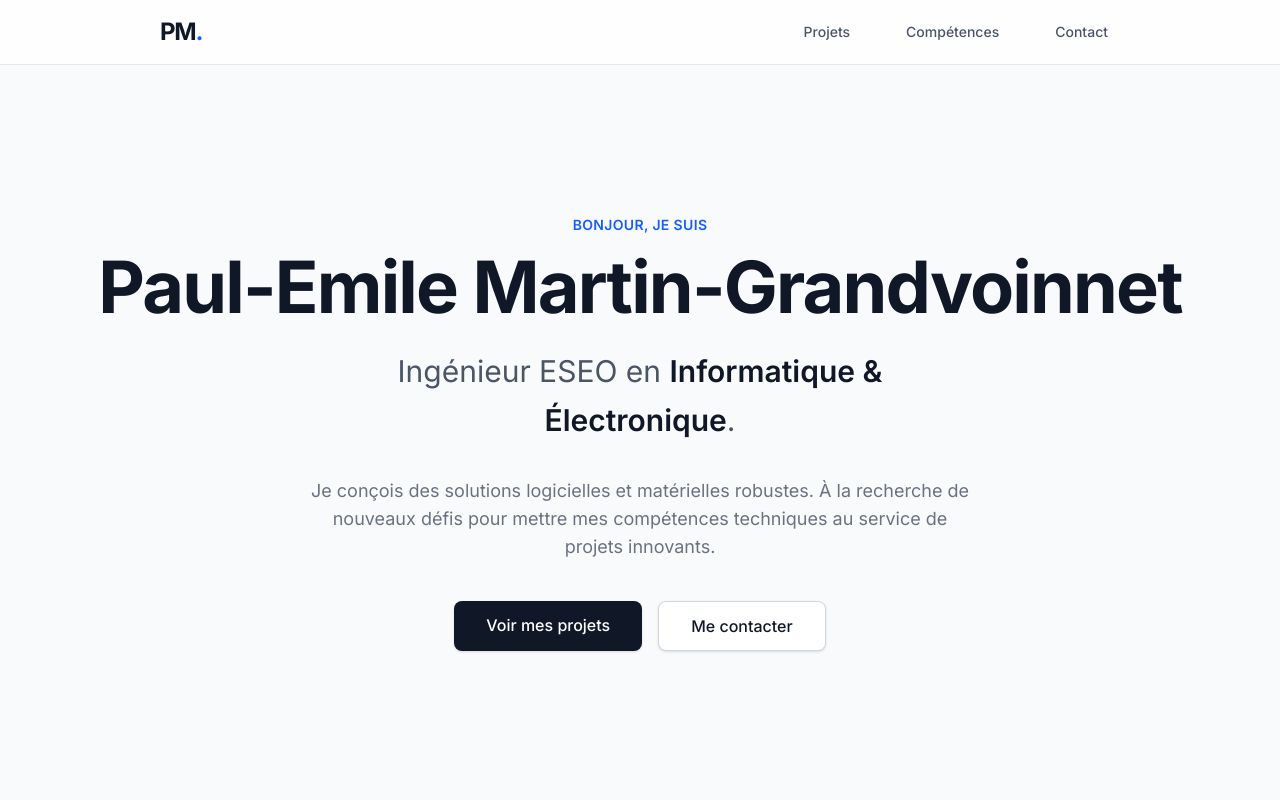
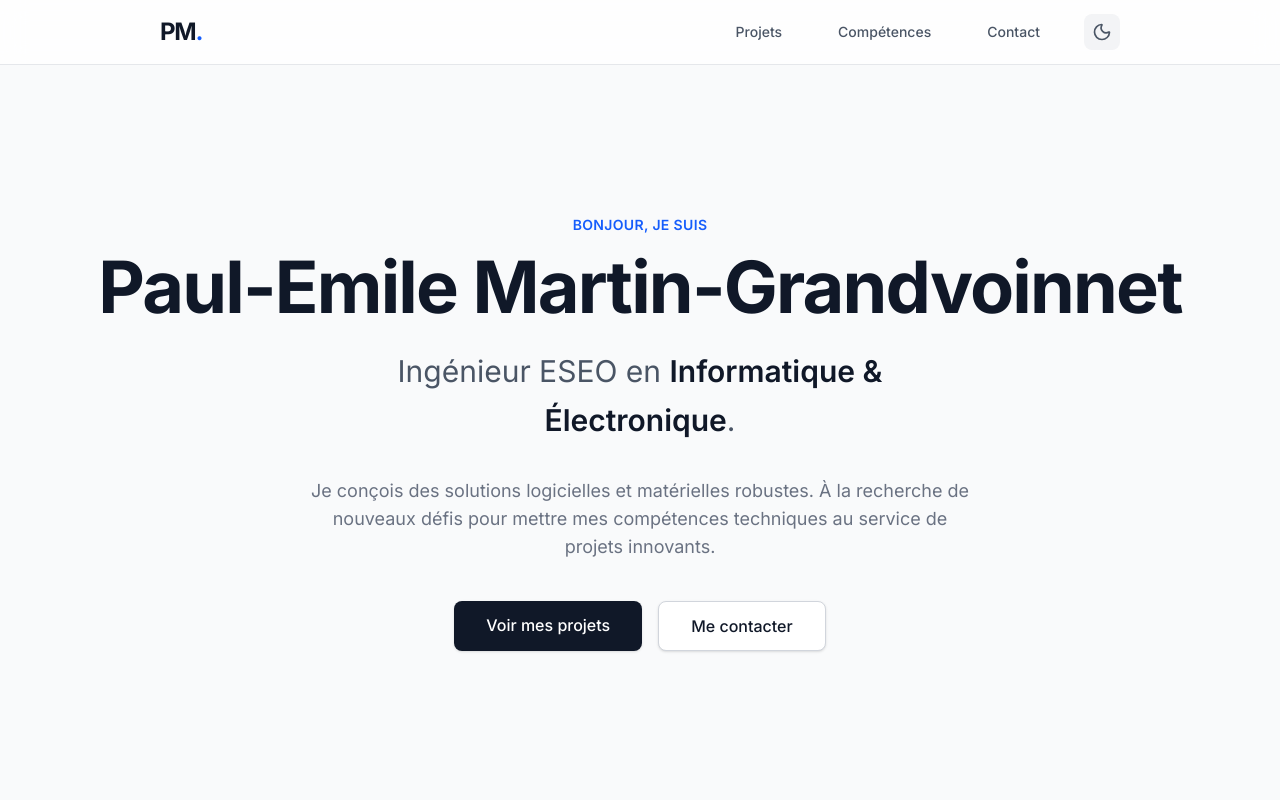
Before and after one commit to ProjectsPEMG/Portfolio, a Next.js app: page / in a window 1280 px wide. Shown: the top 800 px of the page. Built offline with nearby package versions, Linux system fonts and the light colour scheme.

Commit message:
Update Navbar.tsx

```diff
--- a/components/Navbar.tsx
+++ b/components/Navbar.tsx
@@ -1,29 +1,46 @@
+"use client";
+
 import Link from 'next/link';
+import { useTheme } from "next-themes";
+import { Sun, Moon } from "lucide-react";
 
 export default function Navbar() {
+  const { theme, setTheme } = useTheme();
+
   return (
-    <nav className="sticky top-0 z-50 w-full bg-white/80 backdrop-blur-md border-b border-gray-200">
+    <nav className="sticky top-0 z-50 w-full bg-white/80 dark:bg-gray-950/80 backdrop-blur-md border-b border-gray-200 dark:border-gray-800 transition-colors duration-300">
       <div className="max-w-5xl mx-auto px-4 sm:px-6 lg:px-8">
         <div className="flex justify-between h-16 items-center">
 
           {/* Logo */}
           <div className="flex-shrink-0">
-            <Link href="/" className="font-bold text-2xl text-gray-900 tracking-tighter">
-              PM<span className="text-blue-600">.</span>
+            <Link href="/" className="font-bold text-2xl text-gray-900 dark:text-white tracking-tighter">
+              PM<span className="text-blue-600 dark:text-blue-500">.</span>
             </Link>
           </div>
 
-          {/* Liens de navigation (cachés sur petits écrans pour l'instant) */}
+          {/* Liens et Bouton Dark Mode */}
+          <div className="flex items-center space-x-8">
             <div className="hidden sm:flex space-x-8">
-            <Link href="#projets" className="text-gray-600 hover:text-blue-600 px-3 py-2 text-sm font-medium transition-colors">
+              <Link href="#projets" className="text-gray-600 dark:text-gray-300 hover:text-blue-600 dark:hover:text-blue-400 px-3 py-2 text-sm font-medium transition-colors">
                 Projets
               </Link>
-            <Link href="#competences" className="text-gray-600 hover:text-blue-600 px-3 py-2 text-sm font-medium transition-colors">
+              <Link href="#competences" className="text-gray-600 dark:text-gray-300 hover:text-blue-600 dark:hover:text-blue-400 px-3 py-2 text-sm font-medium transition-colors">
                 Compétences
               </Link>
-            <Link href="#contact" className="text-gray-600 hover:text-blue-600 px-3 py-2 text-sm font-medium transition-colors">
+              <Link href="#contact" className="text-gray-600 dark:text-gray-300 hover:text-blue-600 dark:hover:text-blue-400 px-3 py-2 text-sm font-medium transition-colors">
                 Contact
               </Link>
+            </div>
+
+            {/* Bouton Soleil/Lune */}
+            <button
+              onClick={() => setTheme(theme === "dark" ? "light" : "dark")}
+              className="p-2 rounded-lg bg-gray-100 dark:bg-gray-800 text-gray-600 dark:text-gray-300 hover:bg-gray-200 dark:hover:bg-gray-700 transition-colors"
+              aria-label="Basculer le thème"
+            >
+              {theme === "dark" ? <Sun size={20} /> : <Moon size={20} />}
+            </button>
           </div>
 
         </div>
```
Lines whose indentation alone changed are shown as unchanged.
